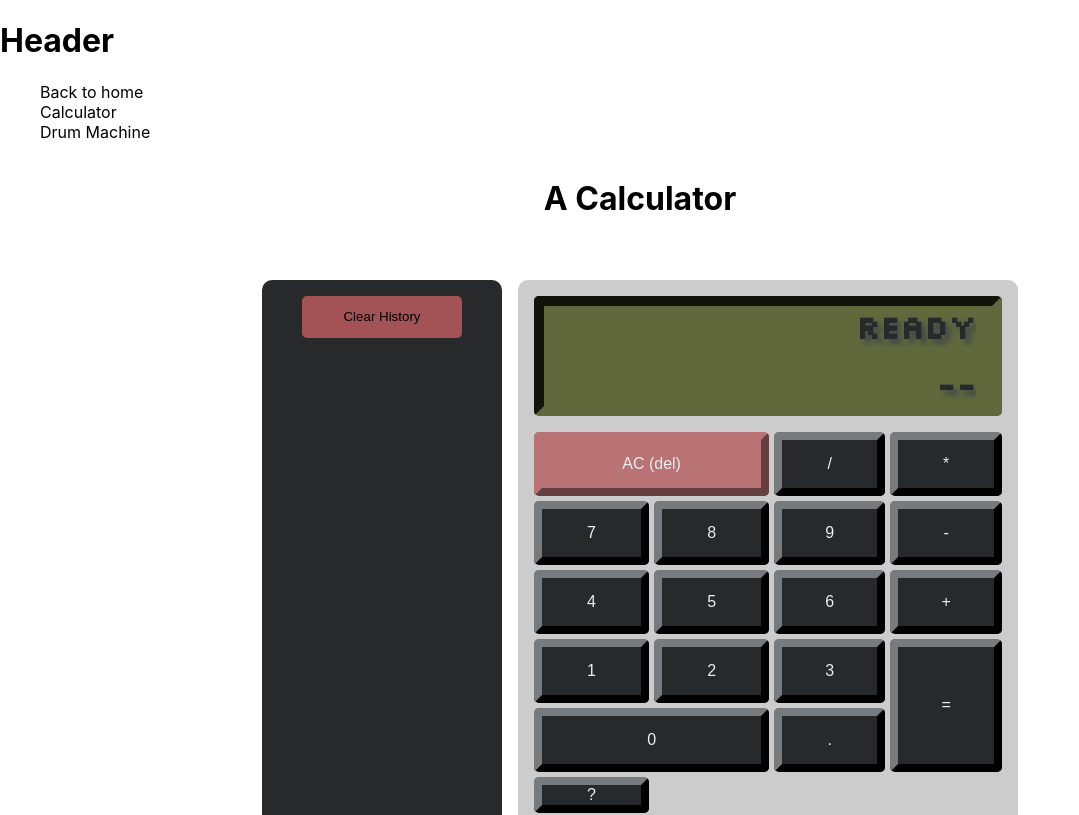
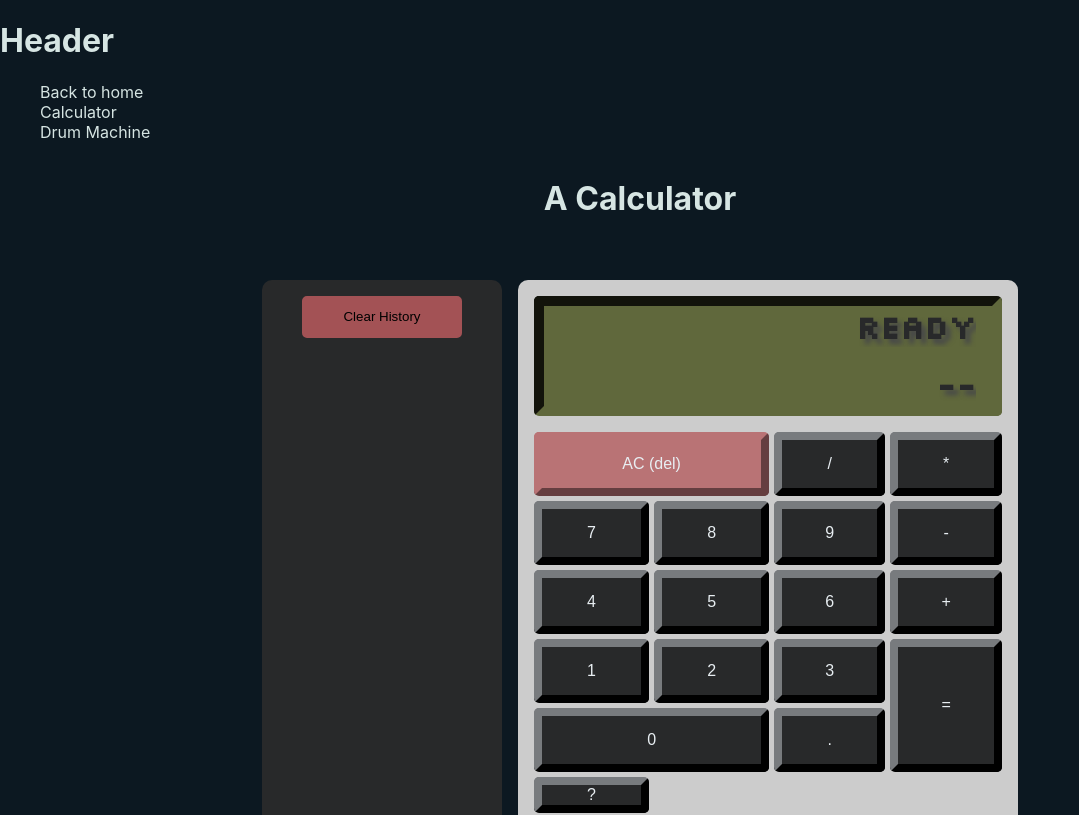
Before and after one commit to nic-vo/nv-portfolio, a Next.js app: page /fcc/Calculator in a window 1280 px wide. Shown: the top 815 px of the page, without its empty margins (0-1079 px from the left). Built offline with nearby package versions, Linux system fonts and the light colour scheme.

Commit message:
Move global bg and color to separate SCSS module

```diff
--- a/styles/globals.css
+++ b/styles/globals.css
@@ -4,11 +4,11 @@ body {
 	margin: 0;
 	font-family: -apple-system, BlinkMacSystemFont, Segoe UI, Roboto, Oxygen,
 		Ubuntu, Cantarell, Fira Sans, Droid Sans, Helvetica Neue, sans-serif;
+	color: #D6E5E3;
+	background-color: #0C1821;
 }
 
 :root {
-	--global-background: #0C1821;
-	--global-color: #D6E5E3;
 	--fast-transition: 83ms;
 	--medium-transition: 250ms;
 	--slow-transition: 400ms;
```
Also changed, not shown: styles/globalStyles.module.scss (added, +7 -0 lines), styles/GlobalColors.module.scss (deleted).
